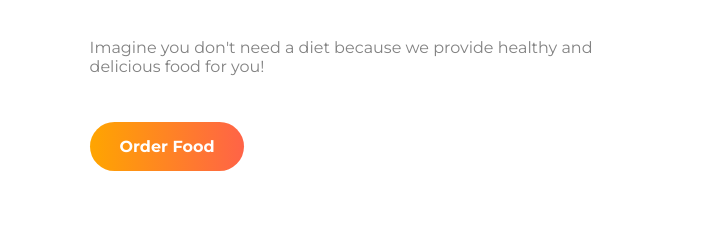
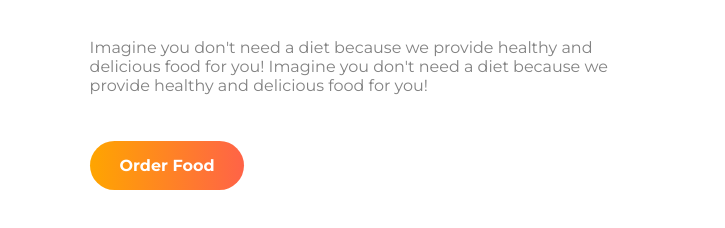
Before and after one commit to syedashiqbd/Eat-Healty-By-Ashiq, a plain HTML site: page index.html in a window 1280 px wide. Shown: the part 228-456 px from the top of the page, 0-725 px from the left. Drawn offline with Linux system fonts and the light colour scheme.

Commit message:
added some line in the paragraph

```diff
--- a/index.html
+++ b/index.html
@@ -20,7 +20,7 @@
             Just Eat Healthy <br>
             With Food Network</h1>
             <p>Imagine you don't need a diet because we provide
-                healthy and delicious food for you!</p>
+                healthy and delicious food for you! Imagine you don't need a diet because we provide healthy and delicious food for you!</p>
                 <a class="order-button" target="_blank" href="">Order Food</a>
     </div>
     <div class="half-width">
```
